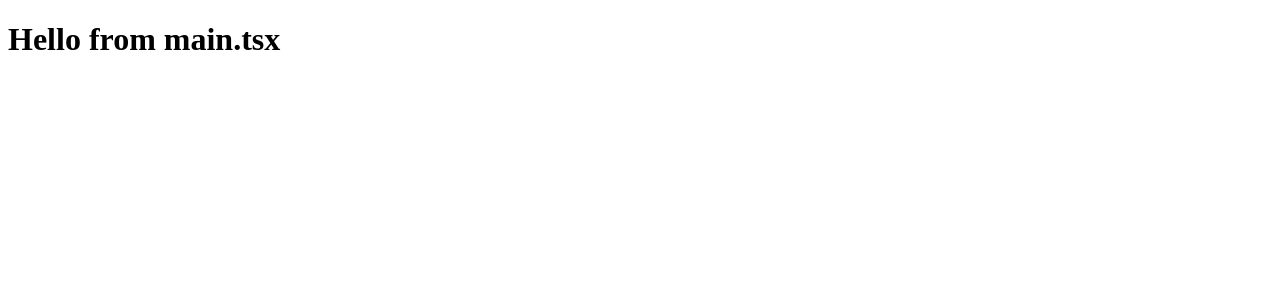
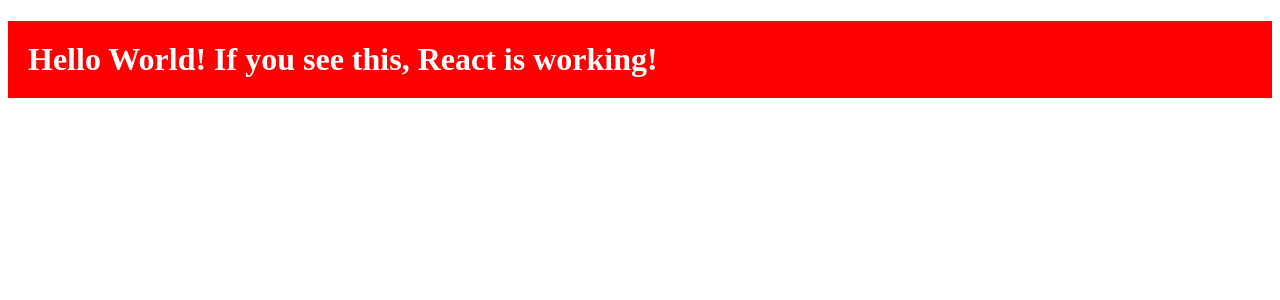
Before and after one commit to 1conscioustraveller/ExploringVerticalForests, a React (Vite) app: page / in a window 1280 px wide. Shown: the top 300 px of the page. Built offline with nearby package versions, Linux system fonts and the light colour scheme.

Commit message:
Update main.tsx

```diff
--- a/src/main.tsx
+++ b/src/main.tsx
@@ -1,6 +1,10 @@
-// src/main.tsx
-import ReactDOM from 'react-dom/client';
+import React from "react";
+import ReactDOM from "react-dom/client";
+import App from "./App";
+import "./index.css"; // Tailwind entry
 
-// Simple test - no imports, no strict mode
-const root = ReactDOM.createRoot(document.getElementById('root')!);
-root.render(<h1>Hello from main.tsx</h1>);
+ReactDOM.createRoot(document.getElementById("root")!).render(
+  <React.StrictMode>
+    <App />
+  </React.StrictMode>
+);
```
